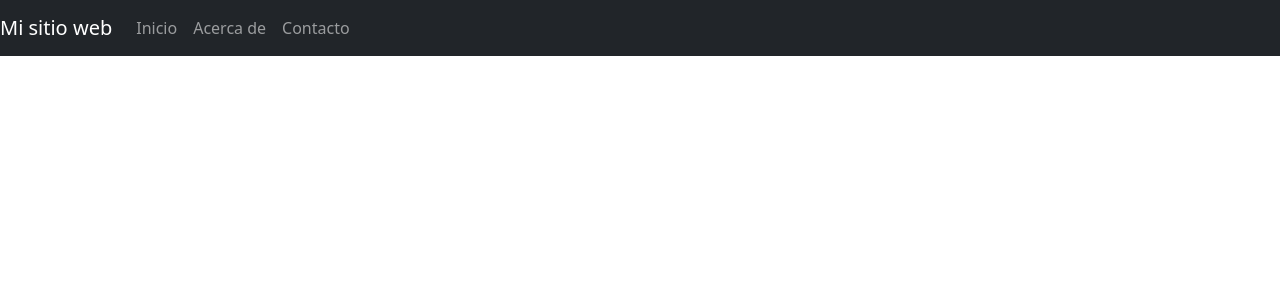
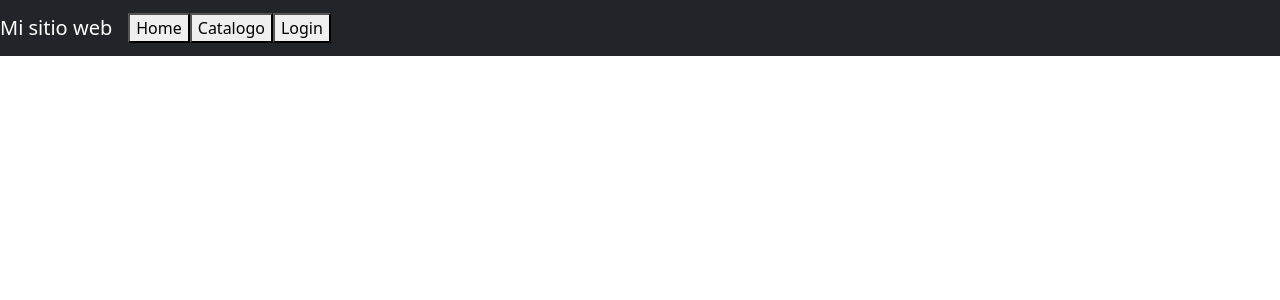
Before and after one commit to valenciajoel/proyecto-pnt2, a Vue app in the folder tienda-nube/: page / in a window 1280 px wide. Shown: the top 300 px of the page. Built offline with nearby package versions, Linux system fonts and the light colour scheme.

Commit message:
Routeo de las distintas pestañas en App.vue

```diff
--- a/tienda-nube/src/App.vue
+++ b/tienda-nube/src/App.vue
@@ -1,46 +1,52 @@
 <script setup>
+import { useRouter } from 'vue-router';
 
+const router = useRouter();
+
+const home = () => {
+  router.push('/');
+};
+
+const catalogo = () => {
+  router.push('/Producto');
+};
+
+const login = () => {
+  router.push('/Login');
+};
 </script>
 
 <template>
-  <header>
-    <img alt="Vue logo" class="logo" src="https://1000marcas.net/wp-content/uploads/2020/01/Air-Jordan-logo.png" width="125" height="125" />
-
-    <div class="wrapper">
-      <HelloWorld msg="You did it!" />
+  <nav class="navbar navbar-expand-lg navbar-dark bg-dark">
+    <a class="navbar-brand" href="#">Mi sitio web</a>
+    <button
+      class="navbar-toggler"
+      type="button"
+      data-toggle="collapse"
+      data-target="#navbarNav"
+      aria-controls="navbarNav"
+      aria-expanded="false"
+      aria-label="Toggle navigation"
+    >
+      <span class="navbar-toggler-icon"></span>
+    </button>
+    <div class="collapse navbar-collapse" id="navbarNav">
+      <ul class="navbar-nav">
+        <li class="nav-item active">
+          <button @click="home">Home</button>
+        </li>
+        <li class="nav-item">
+          <button @click="catalogo">Catalogo</button>
+        </li>
+        <li class="nav-item">
+          <button @click="login">Login</button>
+        </li>
+      </ul>
     </div>
-  </header>
-
-  <main>
-    <TheWelcome />
-  </main>
+  </nav>
+  <router-view></router-view>
 </template>
 
-<style scoped>
-header {
-  line-height: 1.5;
-}
-
-.logo {
-  display: block;
-  margin: 0 auto 2rem;
-}
-
-@media (min-width: 1024px) {
-  header {
-    display: flex;
-    place-items: center;
-    padding-right: calc(var(--section-gap) / 2);
-  }
-
-  .logo {
-    margin: 0 2rem 0 0;
-  }
-
-  header .wrapper {
-    display: flex;
-    place-items: flex-start;
-    flex-wrap: wrap;
-  }
-}
+<style>
+/* Estilos adicionales */
 </style>
--- a/tienda-nube/src/components/Home.vue
+++ b/tienda-nube/src/components/Home.vue
@@ -1,31 +1,11 @@
 <script setup>
-
 
 </script>
 
 <template>
-    <nav class="navbar navbar-expand-lg navbar-dark bg-dark">
-      <a class="navbar-brand" href="#">Mi sitio web</a>
-      <button class="navbar-toggler" type="button" data-toggle="collapse" data-target="#navbarNav" aria-controls="navbarNav" aria-expanded="false" aria-label="Toggle navigation">
-        <span class="navbar-toggler-icon"></span>
-      </button>
-      <div class="collapse navbar-collapse" id="navbarNav">
-        <ul class="navbar-nav">
-          <li class="nav-item active">
-            <a class="nav-link" href="#">Inicio</a>
-          </li>
-          <li class="nav-item">
-            <a class="nav-link" href="#">Acerca de</a>
-          </li>
-          <li class="nav-item">
-            <a class="nav-link" href="#">Contacto</a>
-          </li>
-        </ul>
-      </div>
-    </nav>
-  </template>
 
+</template>
 
 <style>
-
+/* Estilos adicionales */
 </style>
```
Also changed, not shown: tienda-nube/src/main.js (+8 -7 lines).
